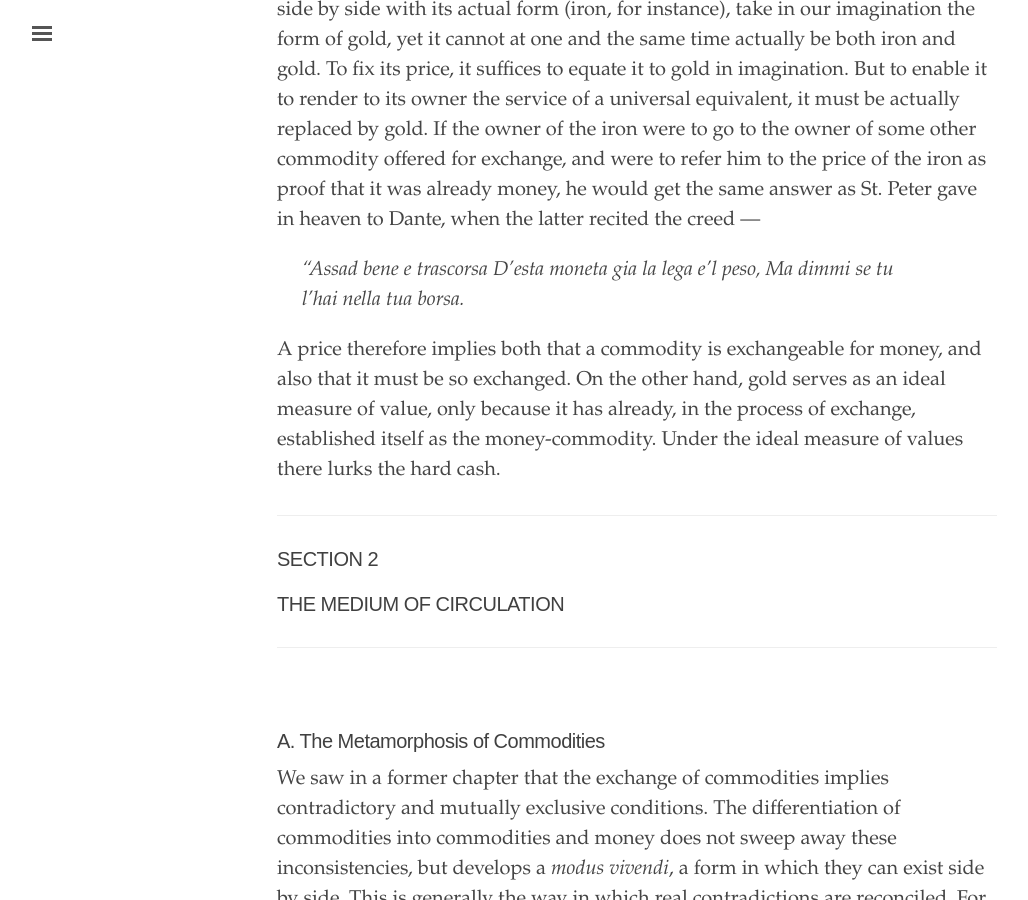
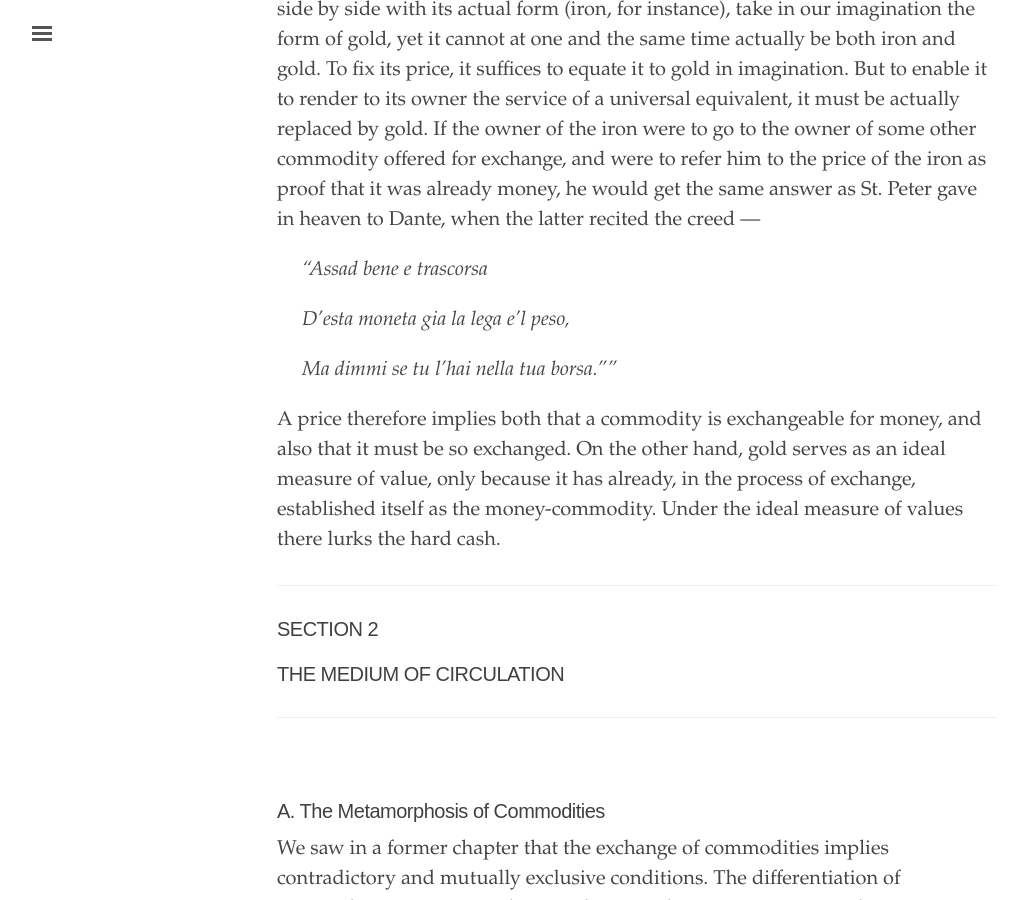
Before and after one commit to MARXdown/MARXdown.github.io, a Jekyll site: the page built from _texts/ch03.md, in a window 1280 px wide and 900 px high, scrolled down 7838 px. Shown: the whole window, without its empty margins (3-1031 px from the left). Built offline with Jekyll 4.4.1, drawn with Linux system fonts in a browser that asks for light colours.

Commit message:
quick fix to dante

```diff
--- a/_texts/ch03.md
+++ b/_texts/ch03.md
@@ -73,8 +73,10 @@ Price, like relative value in general, expresses the value of a commodity (*e.g.
 St. Peter gave in heaven to Dante, when the latter recited the creed &#8212;
 
 >"Assad bene e trascorsa
-D'esta moneta gia la lega e'l peso,
-Ma dimmi se tu l'hai nella tua borsa.
+
+>D'esta moneta gia la lega e'l peso,
+
+>Ma dimmi se tu l'hai nella tua borsa.""
 
 A price therefore implies both that a commodity is exchangeable for money, and also that it must be so exchanged. On the other hand, gold serves as an ideal measure of value, only because it has already, in the process of exchange, established itself as the money-commodity. Under the ideal measure of values there lurks the hard cash.
 
```
